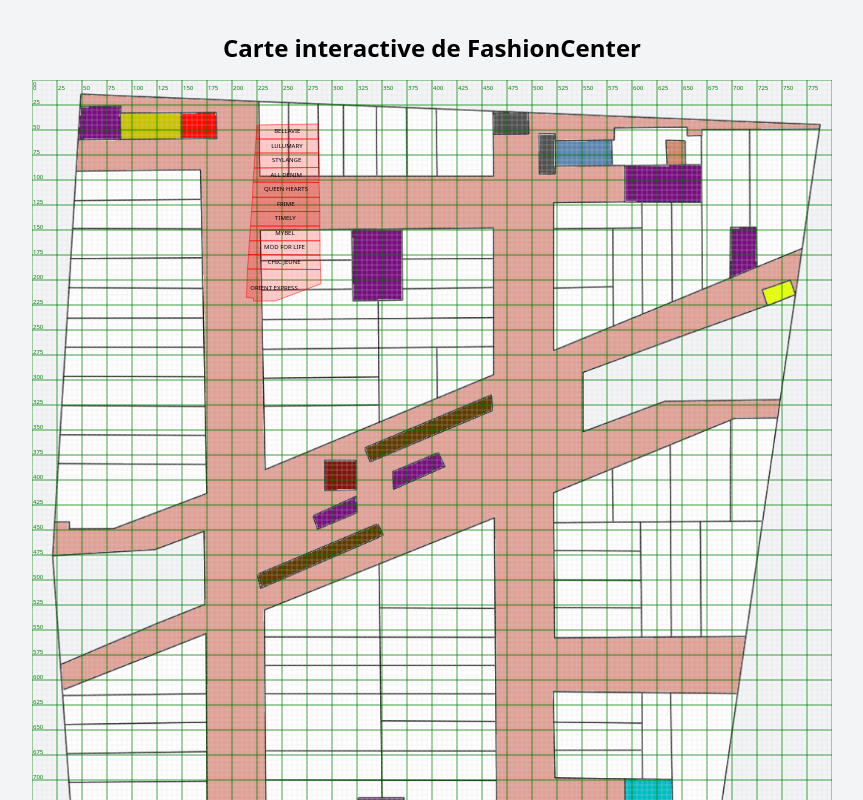
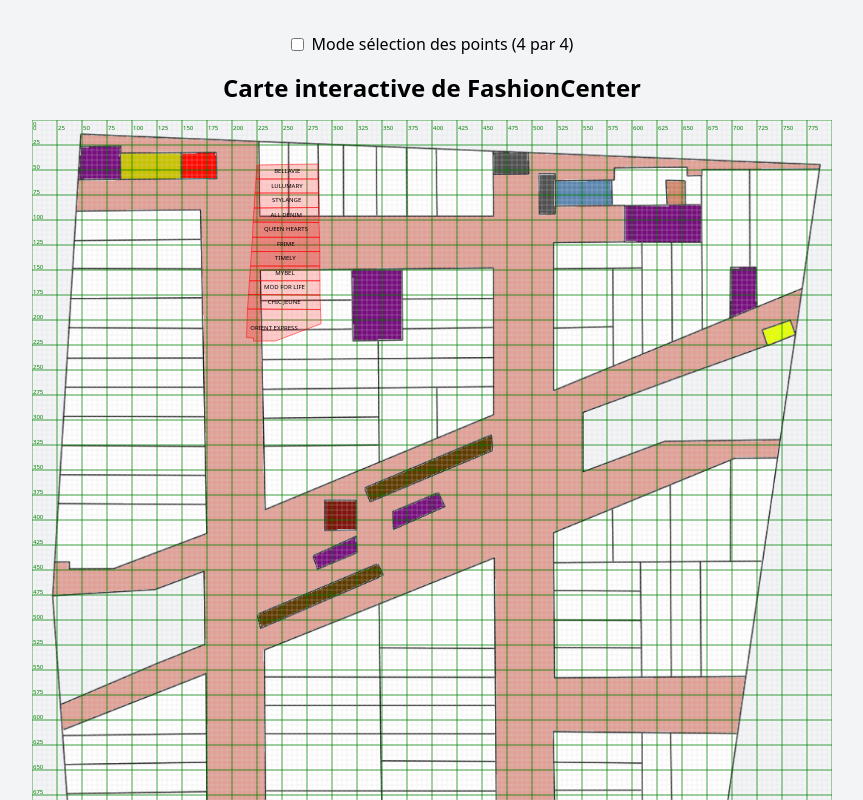
Before and after one commit to SteevenK/fcpmap, a Next.js app: page /floor1 in a window 1280 px wide. Shown: the top 800 px of the page, without its empty margins (208-1071 px from the left). Built offline with nearby package versions, Linux system fonts and the light colour scheme.

Commit message:
feat(Map): 4 points coordinate select function

```diff
--- a/app/components/Map.tsx
+++ b/app/components/Map.tsx
@@ -11,6 +11,13 @@
   const [hoveredStore, setHoveredStore] = useState<Store | null>(null)
   const [tooltipPos, setTooltipPos] = useState({ x: 0, y: 0 })
   const svgRef = useRef<SVGSVGElement>(null)
+
+  // Nouvelle state pour le mode de sélection et pour stocker les points
+  const [selectionMode, setSelectionMode] = useState(false)
+  // On n'utilise pas selectedPoints, seul le setter est nécessaire pour la mise à jour
+  const [, setSelectedPoints] = useState<{ x: number; y: number }[]>([])
+  // Ref pour éviter le double log
+  const isLoggingRef = useRef(false)
 
   // Dimensions du viewBox utilisées dans le SVG
   const svgWidth = 800
@@ -35,7 +42,8 @@
 
   // Fonction pour récupérer les coordonnées du clic dans le SVG
   const handleClick = (event: React.MouseEvent<SVGSVGElement, MouseEvent>) => {
-    if (svgRef.current) {
+    if (!svgRef.current) return
+
     const rect = svgRef.current.getBoundingClientRect()
     // Calculer le facteur d'échelle
     const scaleX = svgWidth / rect.width
@@ -43,13 +51,49 @@
     // Calculer les coordonnées dans le viewBox
     const x = (event.clientX - rect.left) * scaleX
     const y = (event.clientY - rect.top) * scaleY
+
+    if (selectionMode) {
+      setSelectedPoints((prevPoints) => {
+        const newPoints = [...prevPoints, { x, y }]
+        if (newPoints.length === 4 && !isLoggingRef.current) {
+          isLoggingRef.current = true
+          const formatted = newPoints
+            .map((point) => `${point.x},${point.y}`)
+            .join(' ')
+          console.log(formatted)
+          // Réinitialiser immédiatement les points
+          // et réinitialiser le verrou après la mise à jour
+          setTimeout(() => {
+            isLoggingRef.current = false
+          }, 0)
+          return [] // Réinitialisation des points
+        }
+        return newPoints
+      })
+    } else {
+      // Fonctionnalité par défaut si le mode sélection n'est pas actif
       console.log('Coordonnées cliquées :', x, y)
-      // Vous pouvez également utiliser ces coordonnées pour d'autres traitements
     }
   }
 
   return (
     <div className="min-h-screen bg-gray-100 flex flex-col items-center py-8">
+      {/* Switch pour activer/désactiver le mode de sélection */}
+      <div className="mb-4">
+        <label className="flex items-center space-x-2">
+          <input
+            type="checkbox"
+            checked={selectionMode}
+            onChange={(e) => {
+              setSelectionMode(e.target.checked)
+              // Réinitialiser les points quand on active/désactive le mode
+              setSelectedPoints([])
+            }}
+          />
+          <span>Mode sélection des points (4 par 4)</span>
+        </label>
+      </div>
+
       {/* Titre de la carte */}
       <h1 className="text-2xl font-bold mb-4">
         Carte interactive de FashionCenter
```
Lines whose indentation alone changed are shown as unchanged.
